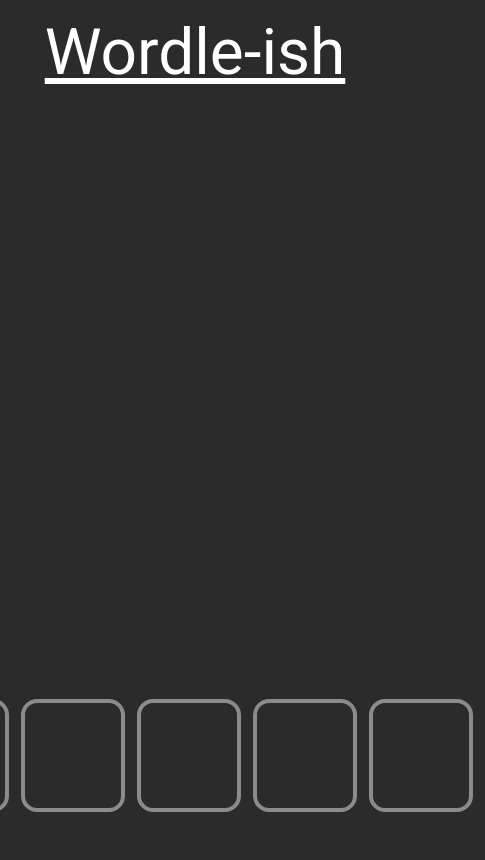
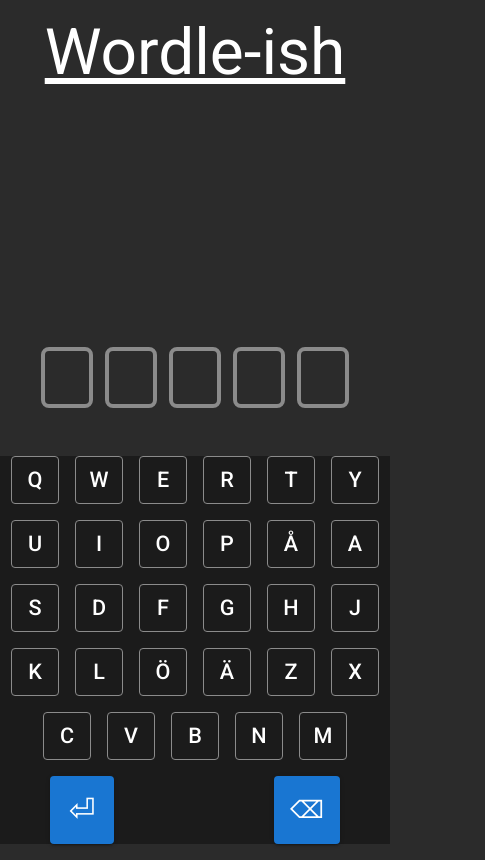
Before and after one commit to nils-nyberg/wordle, a Next.js app: page / in a window 390 px wide. Shown: the whole page, 485 px wide, since content can reach past the window. Built offline with nearby package versions, Linux system fonts and the light colour scheme; what @mui/material-nextjs would draw is missing.

Commit message:
Design for mobile devices + implement keyboard component

```diff
--- a/src/app/layout.tsx
+++ b/src/app/layout.tsx
@@ -19,7 +19,7 @@
         <AppRouterCacheProvider>
           <ThemeProvider theme={theme}>
             <CssBaseline />
-            <Container>{children}</Container>
+            {children}
           </ThemeProvider>
         </AppRouterCacheProvider>
       </body>
--- a/src/app/page.tsx
+++ b/src/app/page.tsx
@@ -1,6 +1,7 @@
 "use client";
 import GuessesList from "@/components/GuessesList";
 import InputTiles from "@/components/InputTiles";
+import Keyboard from "@/components/Keyboard";
 import { Typography } from "@mui/material";
 import { useState, useEffect } from "react";
 
@@ -56,6 +57,7 @@
       </Typography>
       <GuessesList guesses={guesses} />
       <InputTiles letters={currentLetters} />
+      <Keyboard handleUserInput={handleUserInput} />
     </>
   );
 }
--- a/src/components/GuessesList.tsx
+++ b/src/components/GuessesList.tsx
@@ -10,7 +10,7 @@
     <List
       sx={{
         marginTop: "3rem",
-        height: "30rem",
+        height: "10rem",
         overflow: "scroll",
       }}
     >
@@ -19,7 +19,9 @@
           <ListItem key={rowIndex}>
             <Box
               sx={{
+                display: "flex",
                 margin: "0 auto",
+                columnGap: "0.75rem",
               }}
             >
               {guesses[rowIndex].map((_, letterIndex) => (
@@ -27,15 +29,14 @@
                   key={letterIndex}
                   sx={{
                     "& .MuiInput-input": {
-                      height: "4rem",
-                      width: "4rem",
-                      marginRight: "0.75rem",
+                      height: "2rem",
+                      width: "2rem",
                       backgroundColor: "transparent",
                       caretColor: "transparent",
                       border: "0.25rem solid #8b8b8b",
-                      borderRadius: "1rem",
+                      borderRadius: "0.5rem",
                       color: "#fff",
-                      fontSize: "3rem",
+                      fontSize: "1.5rem",
                       textAlign: "center",
                       textTransform: "uppercase",
                     },
--- a/src/components/InputTiles.tsx
+++ b/src/components/InputTiles.tsx
@@ -7,22 +7,28 @@
 
 export default function InputTiles({ letters }: Props) {
   return (
-    <Box sx={{ display: "flex", justifyContent: "center", marginTop: "5rem" }}>
+    <Box
+      sx={{
+        display: "flex",
+        justifyContent: "center",
+        marginTop: "3rem",
+        columnGap: "0.75rem",
+      }}
+    >
       {letters.map(
         (_, index: number): JSX.Element => (
           <Input
             key={index}
             sx={{
               "& .MuiInput-input": {
-                height: "6rem",
-                width: "6rem",
-                marginRight: "0.75rem",
+                height: "2.75rem",
+                width: "2.75rem",
                 backgroundColor: "transparent",
                 caretColor: "transparent",
                 border: "0.25rem solid #8b8b8b",
-                borderRadius: "1rem",
+                borderRadius: "0.5rem",
                 color: "#fff",
-                fontSize: "4rem",
+                fontSize: "2rem",
                 textAlign: "center",
                 textTransform: "uppercase",
               },
--- /dev/null
+++ b/src/components/Keyboard.tsx
@@ -0,0 +1,135 @@
+import { Box, Button } from "@mui/material";
+
+type Props = {
+  handleUserInput: (userInput: string) => void;
+};
+
+export default function Keyboard({ handleUserInput }: Props) {
+  const row1: string[] = ["Q", "W", "E", "R", "T", "Y"];
+  const row2: string[] = ["U", "I", "O", "P", "Å", "A"];
+  const row3: string[] = ["S", "D", "F", "G", "H", "J"];
+  const row4: string[] = ["K", "L", "Ö", "Ä", "Z", "X"];
+  const row5: string[] = ["C", "V", "B", "N", "M"];
+  return (
+    <Box sx={{ marginTop: "3rem", backgroundColor: "#1b1b1b" }}>
+      <Box
+        sx={{
+          display: "flex",
+          marginBottom: "1rem",
+          justifyContent: "center",
+          columnGap: "1rem",
+        }}
+      >
+        {row1.map((letter: string, index: number) => (
+          <Button
+            key={index}
+            className="MuiButton-Keyboard"
+            variant="outlined"
+            onClick={() => handleUserInput(letter)}
+          >
+            {letter}
+          </Button>
+        ))}
+      </Box>
+      <Box
+        sx={{
+          display: "flex",
+          marginBottom: "1rem",
+          justifyContent: "center",
+          columnGap: "1rem",
+        }}
+      >
+        {row2.map((letter: string, index: number) => (
+          <Button
+            key={index}
+            className="MuiButton-Keyboard"
+            variant="outlined"
+            onClick={() => handleUserInput(letter)}
+          >
+            {letter}
+          </Button>
+        ))}
+      </Box>
+      <Box
+        sx={{
+          display: "flex",
+          marginBottom: "1rem",
+          justifyContent: "center",
+          columnGap: "1rem",
+        }}
+      >
+        {row3.map((letter: string, index: number) => (
+          <Button
+            key={index}
+            className="MuiButton-Keyboard"
+            variant="outlined"
+            onClick={() => handleUserInput(letter)}
+          >
+            {letter}
+          </Button>
+        ))}
+      </Box>
+      <Box
+        sx={{
+          display: "flex",
+          marginBottom: "1rem",
+          justifyContent: "center",
+          columnGap: "1rem",
+        }}
+      >
+        {row4.map((letter: string, index: number) => (
+          <Button
+            key={index}
+            className="MuiButton-Keyboard"
+            variant="outlined"
+            onClick={() => handleUserInput(letter)}
+          >
+            {letter}
+          </Button>
+        ))}
+      </Box>
+      <Box
+        sx={{
+          display: "flex",
+          marginBottom: "1rem",
+          justifyContent: "center",
+          columnGap: "1rem",
+        }}
+      >
+        {row5.map((letter: string, index: number) => (
+          <Button
+            key={index}
+            className="MuiButton-Keyboard"
+            variant="outlined"
+            onClick={() => handleUserInput(letter)}
+          >
+            {letter}
+          </Button>
+        ))}
+      </Box>
+      <Box
+        sx={{
+          display: "flex",
+          marginBottom: "1rem",
+          justifyContent: "center",
+          columnGap: "10rem",
+        }}
+      >
+        <Button
+          variant="contained"
+          sx={{ fontSize: "2rem" }}
+          onClick={() => handleUserInput("Enter")}
+        >
+          &#9166;
+        </Button>
+        <Button
+          variant="contained"
+          sx={{ fontSize: "1.5rem" }}
+          onClick={() => handleUserInput("Backspace")}
+        >
+          &#9003;
+        </Button>
+      </Box>
+    </Box>
+  );
+}
--- a/src/theme.ts
+++ b/src/theme.ts
@@ -16,8 +16,26 @@
       primary: "#ffffff",
     },
   },
+
   typography: {
     fontFamily: roboto.style.fontFamily,
+  },
+
+  components: {
+    MuiButton: {
+      styleOverrides: {
+        root: {
+          "&.MuiButton-Keyboard": {
+            minWidth: "0",
+            width: "3rem",
+            height: "3rem",
+            color: "#fff",
+            borderColor: "#8b8b8b",
+            fontSize: "1.35rem",
+          },
+        },
+      },
+    },
   },
 });
 
```
